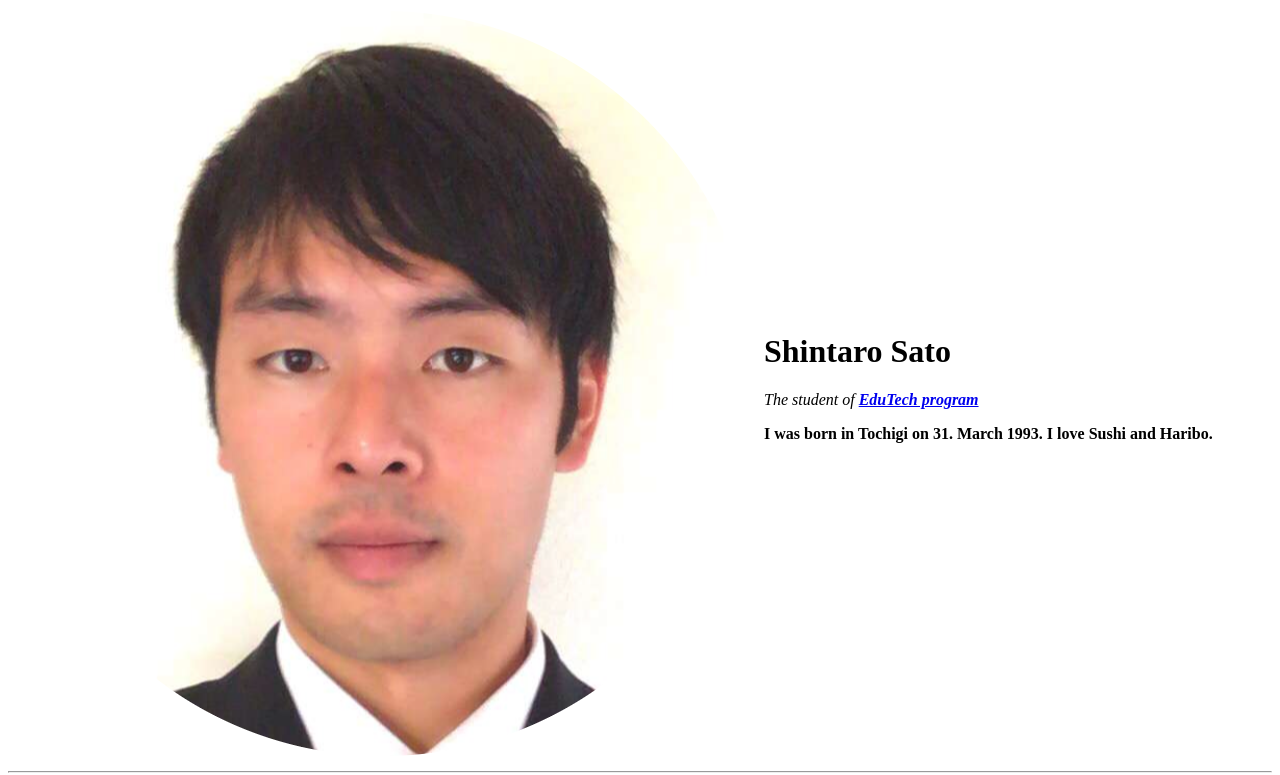
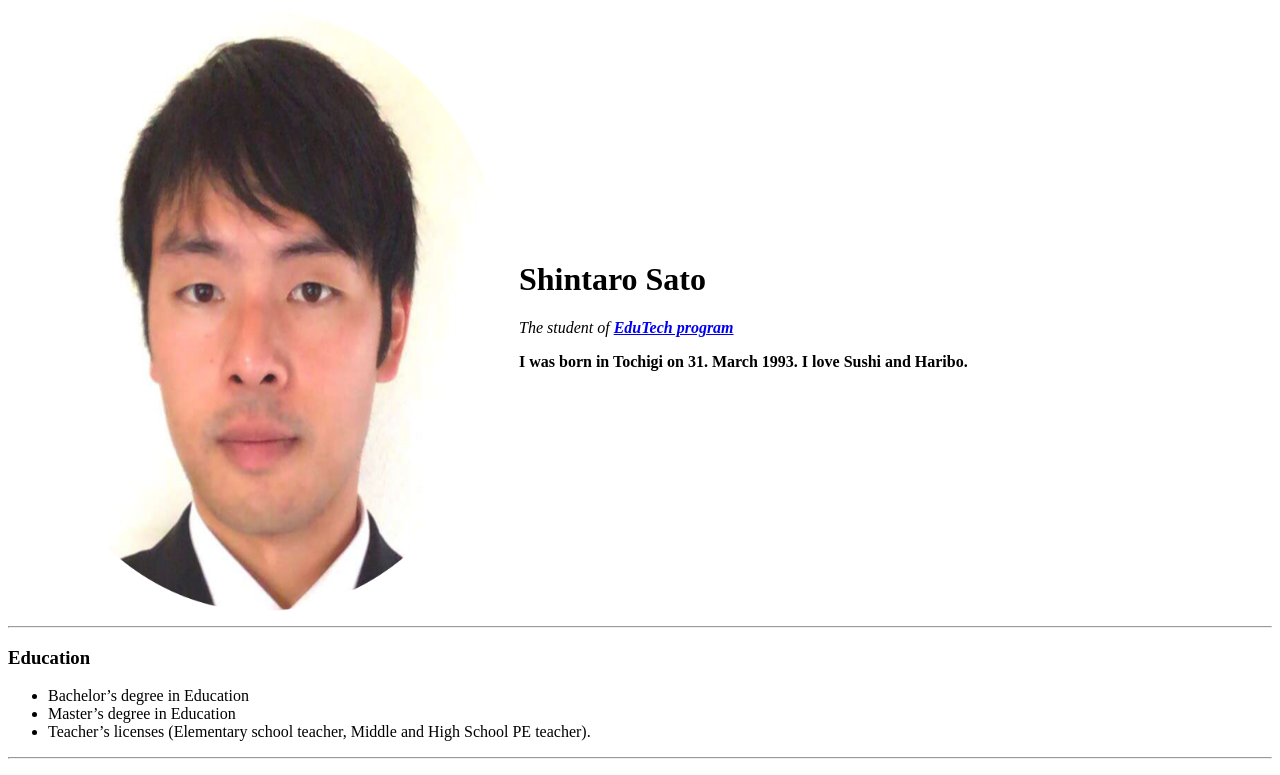
Before and after one commit to sushitarou19930331/CV, a plain HTML site: page index.html in a window 1280 px wide. Shown: the top 775 px of the page. Drawn offline with Linux system fonts and the light colour scheme.

Commit message:
Update index.html

```diff
--- a/index.html
+++ b/index.html
@@ -8,7 +8,7 @@
 
  <table>
     <tr>
-      <td><img src="image/IMG_0943-modified.png" alt="profile photo"><td>
+      <td><img src="image/IMG_0943-modified.png" alt="profile photo" width="500" height="600"><td>
       <td><h1>Shintaro Sato</h1>
        <p><em>The student of <strong><a href="https://edutech.uni-saarland.de/#">EduTech program</a></em></p>
        <p>I was born in Tochigi on 31. March 1993. I love Sushi and Haribo.</p>
```
